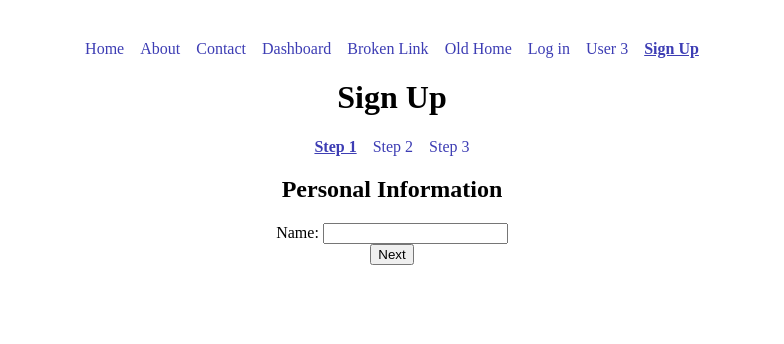
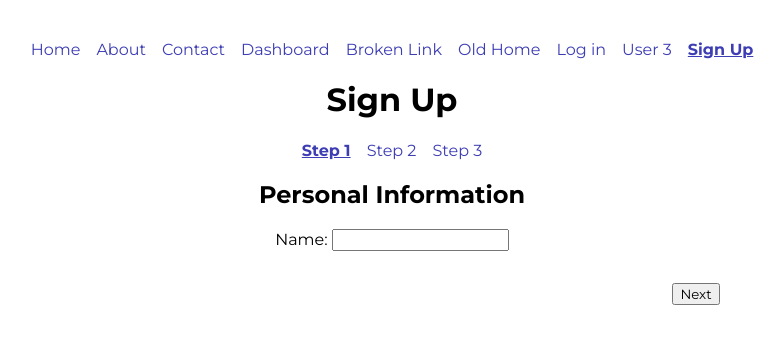
Before and after one commit to mikaelalundstrom/exercise-react-small-router-exercises, a React (Vite) app: page /sign-up/step-1 in a window 1280 px wide. Shown: the top 344 px of the page, without its empty margins (248-1032 px from the left). Built offline with nearby package versions, Linux system fonts and the light colour scheme.

Commit message:
some css

```diff
--- a/src/Components/App.css
+++ b/src/Components/App.css
@@ -1,3 +1,8 @@
+@import url("https://fonts.googleapis.com/css2?family=Montserrat:ital,wght@0,100..900;1,100..900&display=swap");
+
+* {
+  font-family: "Montserrat", sans-serif;
+}
 #root {
   max-width: 1280px;
   margin: 0 auto;
@@ -20,3 +25,19 @@ a.active {
   font-weight: bold;
   text-decoration: underline;
 }
+
+.sign-up .nav-buttons {
+  margin-top: 2rem;
+  display: grid;
+  grid-template-columns: 1fr 1fr;
+  justify-items: center;
+  align-items: center;
+
+  .back {
+    grid-column: 1;
+  }
+
+  .next {
+    grid-column: 2;
+  }
+}
--- a/src/Components/SignUpForm/SignUp.tsx
+++ b/src/Components/SignUpForm/SignUp.tsx
@@ -21,6 +21,7 @@ function SignUp() {
   return (
     <>
       <h1>Sign Up</h1>
+      <section className="sign-up">
         <nav>
           <NavLink to="step-1">Step 1</NavLink>
           <NavLink to="step-2">Step 2</NavLink>
@@ -30,10 +31,19 @@ function SignUp() {
           <Outlet />
         </form>
 
-      <nav>
-        {step === 1 ? null : <button onClick={handleBackward}>Back</button>}
-        {step === 3 ? null : <button onClick={handleForward}>Next</button>}
+        <nav className="nav-buttons">
+          {step === 1 ? null : (
+            <button onClick={handleBackward} className="back">
+              Back
+            </button>
+          )}
+          {step === 3 ? null : (
+            <button onClick={handleForward} className="next">
+              Next
+            </button>
+          )}
         </nav>
+      </section>
     </>
   );
 }
--- a/src/Pages/LogIn.tsx
+++ b/src/Pages/LogIn.tsx
@@ -4,7 +4,7 @@ function LogIn() {
   const [isLoggedIn, setIsLoggedIn] = useOutletContext();
   return (
     <>
-      <h2>Log In</h2>
+      <h1>Log In</h1>
       <button onClick={() => setIsLoggedIn((prev: boolean) => !prev)}>
         {" "}
         {isLoggedIn ? "Log out" : "Log in"}{" "}
```
Lines whose indentation alone changed are shown as unchanged.
